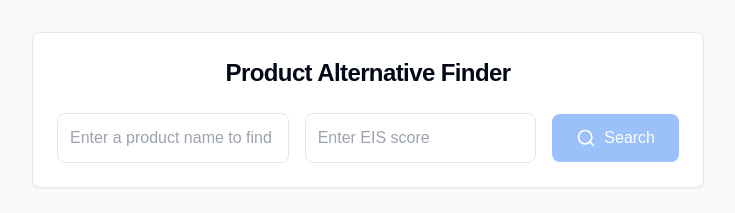
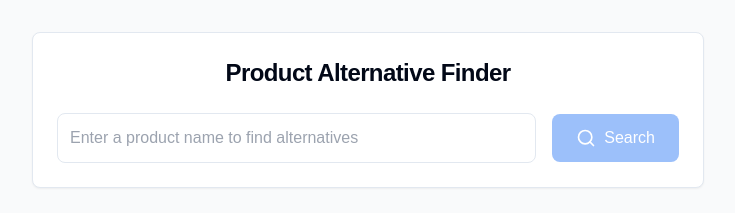
Before and after one commit to Shan-N/sustainify, a Next.js app: page /dashboard in a window 1280 px wide. Shown: the top 213 px of the page, without its empty margins (272-1007 px from the left). Built offline with nearby package versions, Linux system fonts and the light colour scheme.

Commit message:
meow final fix

```diff
--- a/src/app/dashboard/page.tsx
+++ b/src/app/dashboard/page.tsx
@@ -16,7 +16,7 @@ interface AlternativeResult {
 
 const ProductAlternativeFinder: React.FC = () => {
   const [query, setQuery] = useState("");
-  const [eisscore, setEisscore] = useState("");
+  // const [eisscore, setEisscore] = useState("");
   const [result, setResult] = useState<AlternativeResult | null>(null);
   const [loading, setLoading] = useState(false);
   const [error, setError] = useState("");
@@ -48,7 +48,7 @@ const ProductAlternativeFinder: React.FC = () => {
 
     try {
       const response = await fetch(
-        `https://fastapi-model-xjo5.onrender.com/recommend?material=${encodeURIComponent(query)}&eis_score=${encodeURIComponent(eisscore)}`,
+        `https://fastapi-model-xjo5.onrender.com/recommend?material=${encodeURIComponent(query)}`,
         { mode: "cors" }
       );
 
@@ -86,16 +86,6 @@ const ProductAlternativeFinder: React.FC = () => {
                   value={query}
                   onChange={(e) => setQuery(e.target.value)}
                   placeholder="Enter a product name to find alternatives"
-                  className="p-3 w-full border rounded-lg focus:outline-none focus:ring-2 focus:ring-blue-500"
-                  disabled={loading}
-                />
-              </div>
-              <div className="flex-1">
-                <input
-                  type="text"
-                  value={eisscore}
-                  onChange={(e) => setEisscore(e.target.value)}
-                  placeholder="Enter EIS score"
                   className="p-3 w-full border rounded-lg focus:outline-none focus:ring-2 focus:ring-blue-500"
                   disabled={loading}
                 />
```
